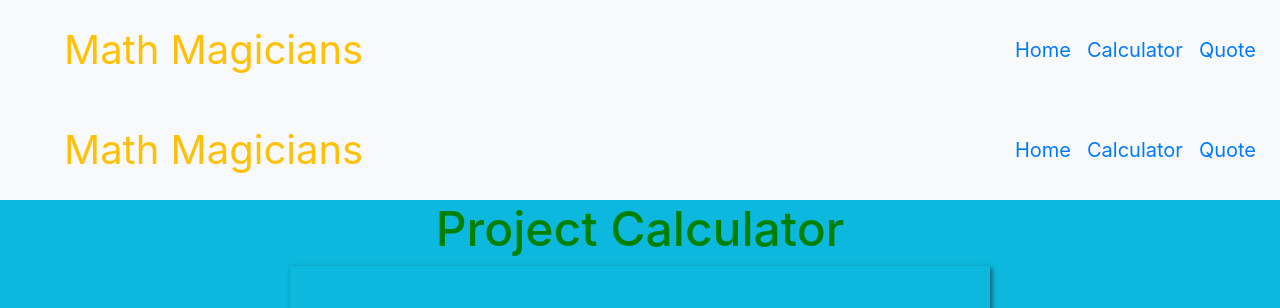
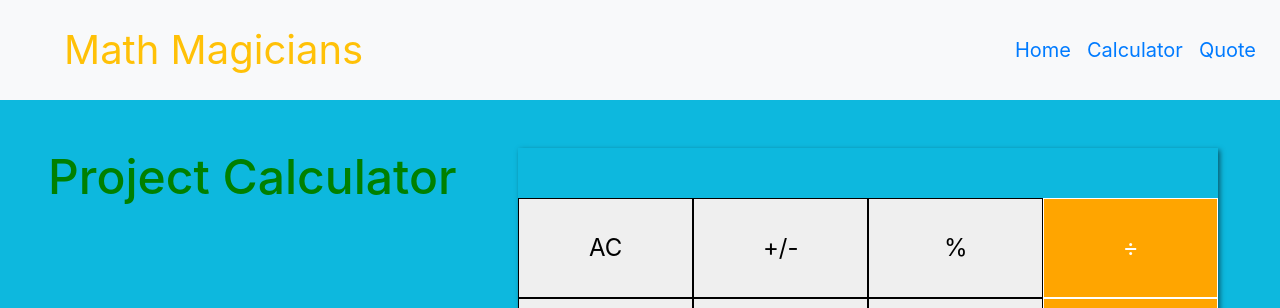
Before and after one commit to cvilla714/calculator-react, a React (Create React App) app: page /calculator in a window 1280 px wide. Shown: the top 308 px of the page. Built offline with nearby package versions, Linux system fonts and the light colour scheme.

Commit message:
applied style to the title and gave it margin

```diff
--- a/src/components/App.jsx
+++ b/src/components/App.jsx
@@ -3,7 +3,6 @@ import 'bootstrap/dist/css/bootstrap.min.css';
 import ButtonPanel from './ButtonPanel';
 import Display from './Display';
 import calculate from '../logic/calculate';
-import Navbar from './Navbar';
 
 const App = () => {
   const [calculator, setCalculator] = useState({
@@ -20,11 +19,9 @@ const App = () => {
 
   return (
     <div className="container-fluid large">
-      <Navbar />
-
-      <div>
-        <h1 className="title">Project Calculator</h1>
-        <div className="calculator">
+      <div className="d-flex">
+        <h1 className="title mt-5 ml-5">Project Calculator</h1>
+        <div className="calculator mt-5">
           <Display
             result={`${total || ''}
           ${operation || ''}
```
